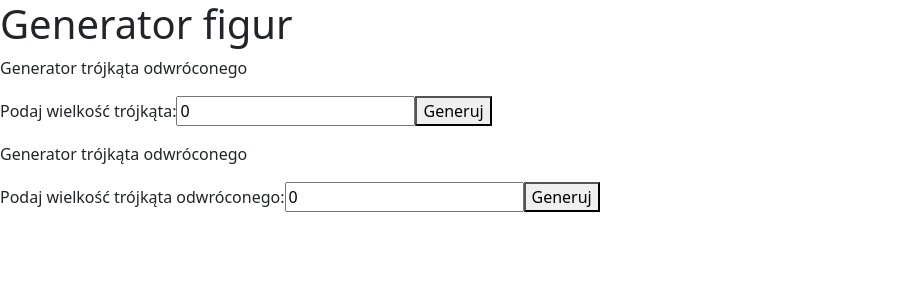
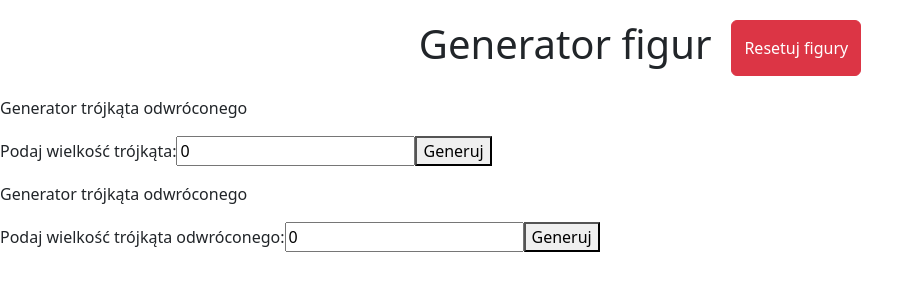
Before and after one commit to nic00la1/TriangleGenerator, an Angular app: page / in a window 1280 px wide. Shown: the top 300 px of the page, without its empty margins (0-923 px from the left). Built offline with nearby package versions, Linux system fonts and the light colour scheme.

Commit message:
resetAllFigures button

```diff
--- a/src/app/app.component.css
+++ b/src/app/app.component.css
@@ -0,0 +1,6 @@
+.my-container {
+    display: flex;
+    justify-content: center;
+    margin: 20px;
+    gap: 20px;
+}
--- a/src/app/app.component.html
+++ b/src/app/app.component.html
@@ -1,5 +1,9 @@
 <!-- Normal triangle -->
-<h1>Generator figur</h1>
+ <div class="my-container">
+  <h1>Generator figur</h1>
+  <button class="btn btn-danger" (click)="resetAllFigures()">Resetuj figury</button>
+ </div>
+
 <p>Generator trójkąta odwróconego</p>
 <div>
   <label for="triangleSize">Podaj wielkość trójkąta:</label>
--- a/src/app/app.component.ts
+++ b/src/app/app.component.ts
@@ -16,6 +16,14 @@ export class AppComponent {
   triangle: string = '';
   reversedTriangle: string = '';
 
+  // Reset all figures
+  resetAllFigures() {
+    this.triangleSize = 0;
+    this.reversedTriangleSize = 0;
+    this.triangle = '';
+    this.reversedTriangle = '';
+  }
+
   // Generate triangle
   generateTriangle() {
     this.triangle = '';
```
